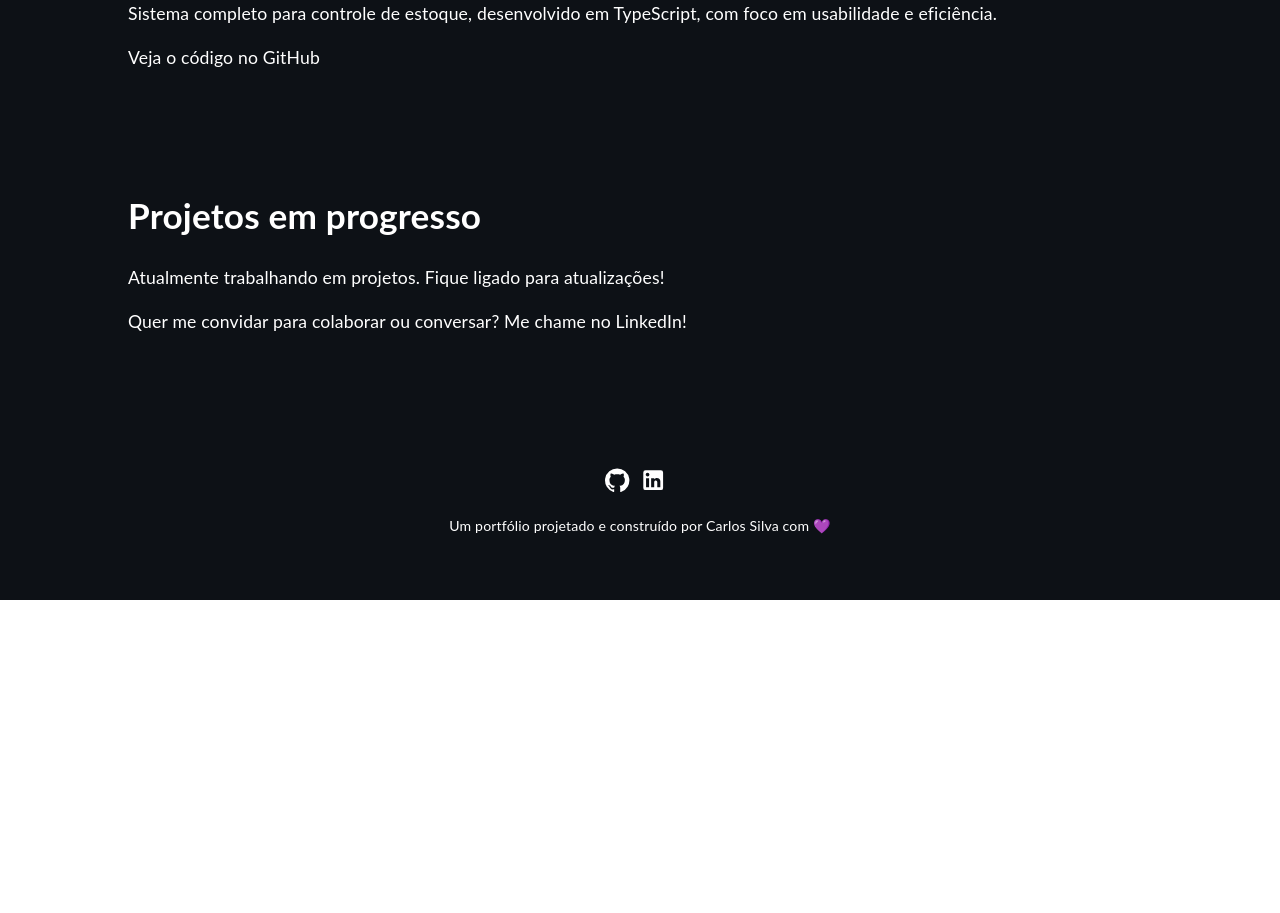
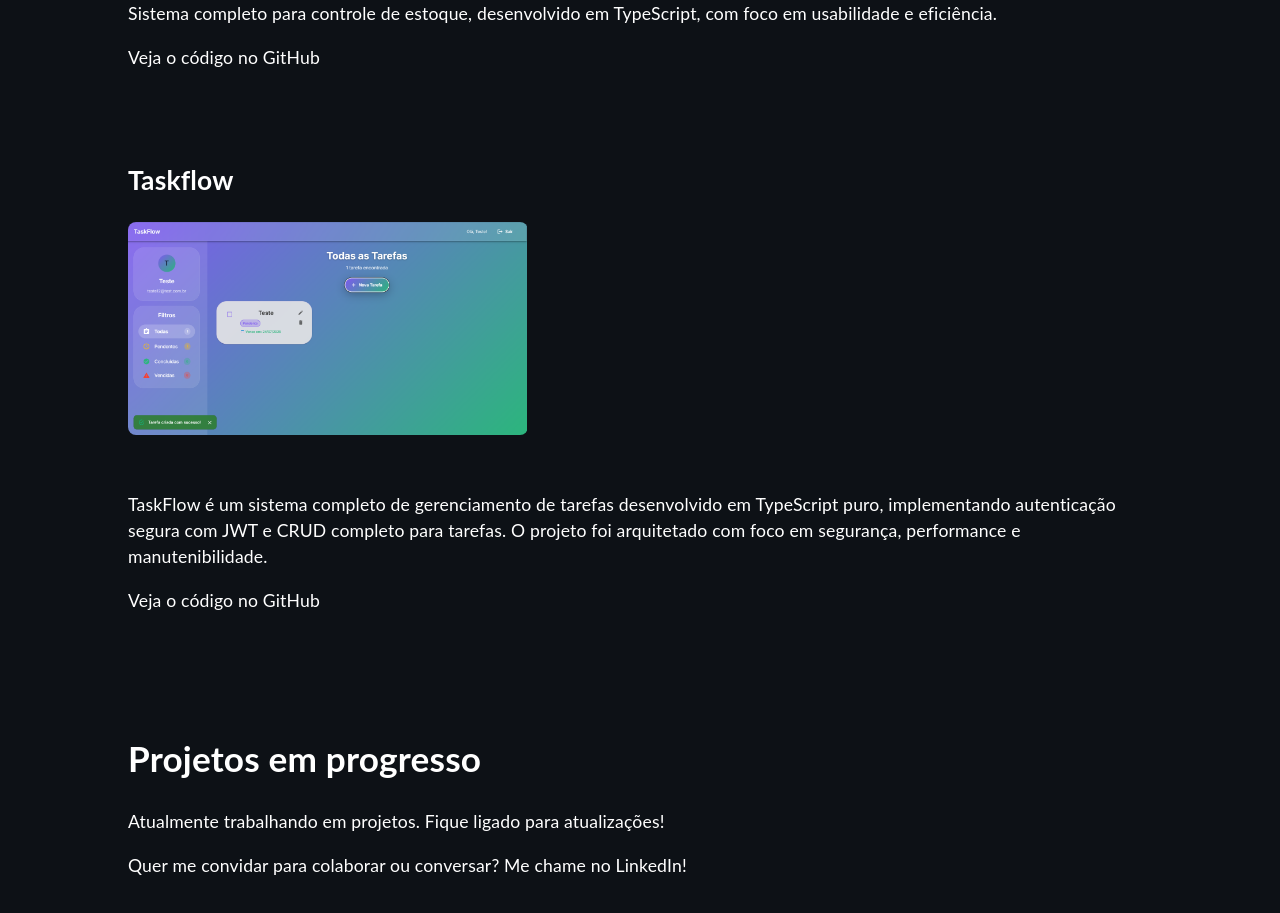
Before and after one commit to CarlosSilva09/portfolio, a React (Create React App) app: page / in a window 1280 px wide. Shown: the part 5000-5913 px from the top of the page. Before the commit the page ends 5600 px from the top, so only its background shows below. Built offline with nearby package versions, Linux system fonts and the light colour scheme.

Commit message:
Atualizações em projetos

```diff
--- a/src/components/Project.tsx
+++ b/src/components/Project.tsx
@@ -54,6 +54,23 @@ function Project() {
                     </p>
                 </div>
 
+                {/* Projeto: Taskflow */}
+                <div className="project">
+                    <h2>Taskflow</h2>
+                    <img
+                        src={require("../assets/images/Taskflow.png")}
+                        alt="Taskflow"
+                        className="project-image"
+                        style={{ width: "100%", maxWidth: "400px", borderRadius: "8px", marginBottom: "2rem" }}
+                    />
+                    <p>TaskFlow é um sistema completo de gerenciamento de tarefas desenvolvido em TypeScript puro, implementando autenticação segura com JWT e CRUD completo para tarefas.
+                    O projeto foi arquitetado com foco em segurança, performance e manutenibilidade.</p>
+                    <p>
+                        Veja o código no{" "}
+                        <a href="https://github.com/CarlosSilva09/TaskFlow" target="_blank" rel="noreferrer">GitHub</a>
+                    </p>
+                </div>
+
                 {/* Projetos em progresso */}
                 <div className="project">
                     <br />
```
Also changed, not shown: src/assets/images/Taskflow.png (added).
